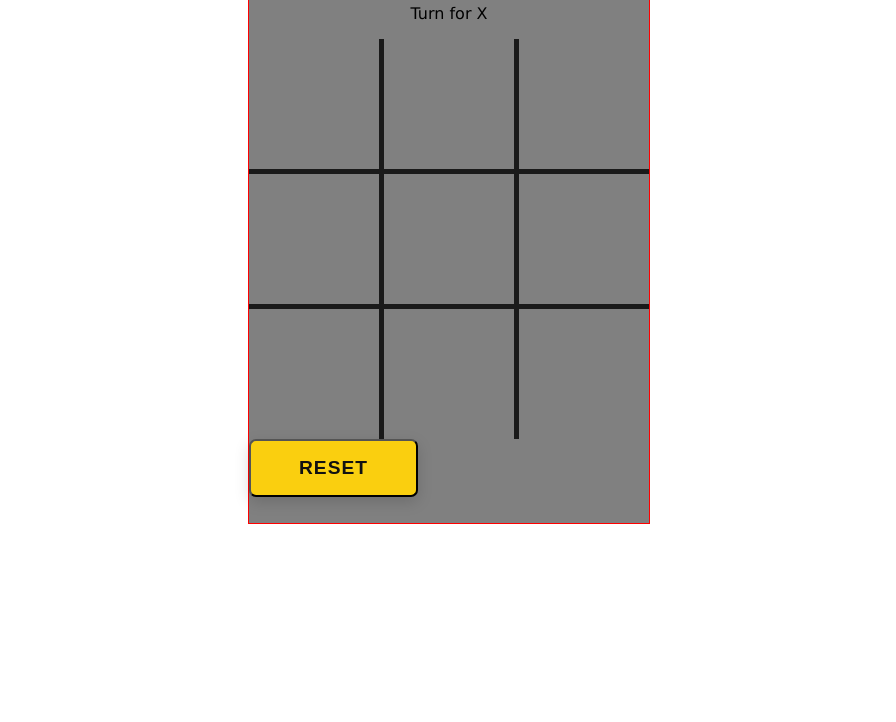
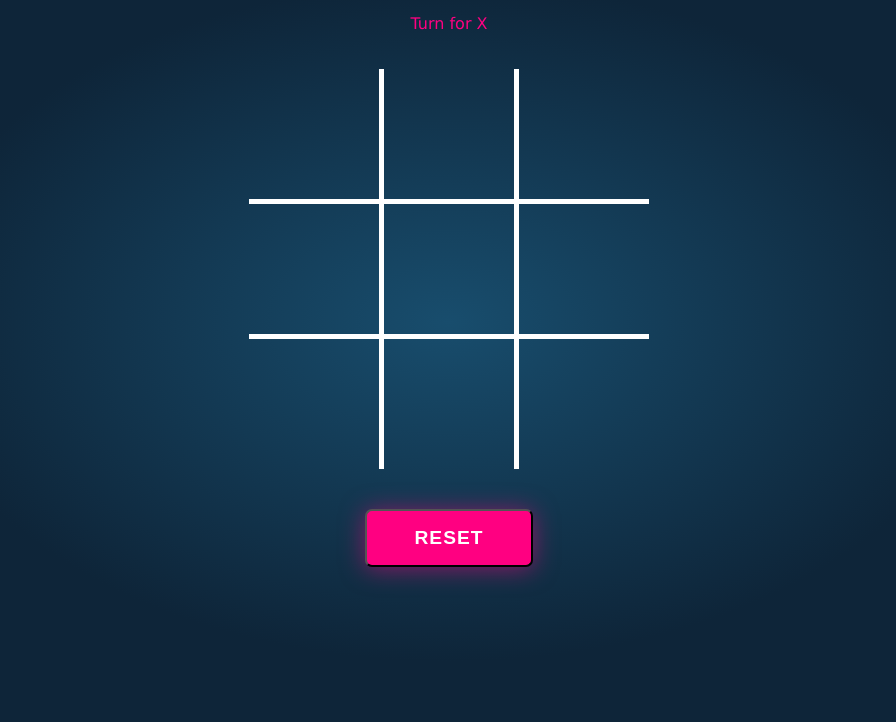
Before and after one commit to HemantSevada37/Tic-Tak-Toe, a plain HTML site: page index.html in a window 1280 px wide. Shown: the part 78-800 px from the top of the page, without its empty margins (191-1087 px from the left). Drawn offline with Linux system fonts and the light colour scheme.

Commit message:
18-10-22

```diff
--- a/script.js
+++ b/script.js
@@ -9,6 +9,9 @@ function showResult(x){
         turnShow.innerText = "Player X Won!";
     }else{
         turnShow.innerText = "Player O Won!";
+    }
+    for(let i=0; i<9; i++){
+        document.querySelectorAll(".grid-item")[i].classList.add("stopClick");
     }
 }
 function highlight(x, y, z){
@@ -25,6 +28,9 @@ function checkDraw(){
             }
         }
         turnShow.innerText = "It's a Draw, Play again!"
+        for(let i=0; i<9; i++){
+            document.querySelectorAll(".grid-item")[i].classList.add("stopClick");
+        }
     }
 }
 
@@ -87,7 +93,7 @@ function reset(){
     turn = true;
     for(let i=0; i<9; i++){
         document.querySelectorAll(".grid-item")[i].innerText = "";
-        document.querySelectorAll(".grid-item")[i].classList.remove("bgColor");
+        document.querySelectorAll(".grid-item")[i].classList.remove("bgColor", "stopClick");
     }
     turnShow.innerText = "Turn for X";
 }
--- a/style.css
+++ b/style.css
@@ -4,17 +4,34 @@ body{
     padding: 0px;
     display: flex;
     justify-content: center;
+    align-content: center;
+    text-align: center;
+    /* display: grid;
+    place-items: center; */
     font-family: Verdana, Geneva, Tahoma, sans-serif;
+    background-image: radial-gradient(#184d6d, #0e2539 60%);
+    color: white;
 }
 h1, p{
     text-align: center;
 }
+h1{
+  margin-top: 0px;
+}
+p{
+  color: #ff0081;
+  margin-top: 30px ;
+}
 #box{
-    background-color: gray;
+    /* background-color: gray; */
     width: 400px;
-    height: 600px;
-
-    border: 1px solid red;
+    height: 94vh;
+    /* box-shadow: 0 0 1rem 0 rgba(0, 0, 0, .2);  */
+    /* border-radius: 20px; */
+    /* background-color: rgba(255, 255, 255, .15);
+    backdrop-filter: blur(5px); */
+    margin: 3vh;
+    /* border: 1px solid red; */
 }
 
 .grid-container {
@@ -23,6 +40,9 @@ h1, p{
     height: 400px;
     width: 400px;
     /* border: 1px solid blue; */
+    margin: 20px 0px;
+    /* border-radius: 20px;
+    overflow: hidden; */
   }
 
   .grid-item {
@@ -37,24 +57,34 @@ h1, p{
     /* vertical-align: baseline; */
     line-height: 130px;
     /* background-color: #575656; */
+
+  }
+  .grid-item:hover {
+    /* background-color: hsla(120,100%,75%,0.3); */
+    /* background-color:hsla(120,100%,50%,0.3); */
+    background-image: radial-gradient(hsla(120,100%,50%,0.8) 20%, hsla(0, 0%, 100%, 0) 60%);
+    /* background-color: #39ff14; */
   }
   .bup{
     border-width: 5px 0px;
     border-style: solid;
-    border-color: rgba(0, 0, 0, 0.8);
+    border-color: white;
   }
   .bside{
     border-width: 0px 5px;
     border-style: solid;
-    border-color: rgba(0, 0, 0, 0.8);
+    border-color: white;
   }
   .ball{
     border-width: 5px;
     border-style: solid;
-    border-color: rgba(0, 0, 0, 0.8);
+    border-color: white;
   }
   .bgColor{
-    background-color: #575656;
+    background-color: #39ff14;
+  }
+  .stopClick {
+    pointer-events: none;
   }
 
   button{
@@ -63,10 +93,11 @@ h1, p{
     display: inline-block;
     font-weight: 700;
     border-radius: 7px;
-    box-shadow: 0 5px 15px 0 rgb(0 0 0 / 15%);
+    box-shadow: 0 2px 25px rgb(255 0 130 / 50%);
     padding: 1rem 3rem;
     font-size: 1.2rem;
-    background: #facf0f;
-    color: #111;
+    background: #ff0081;
+    color: white;
     text-align: center;
+    margin: 20px;
   }
```
Also changed, not shown: index.html (+2 -1 lines).
